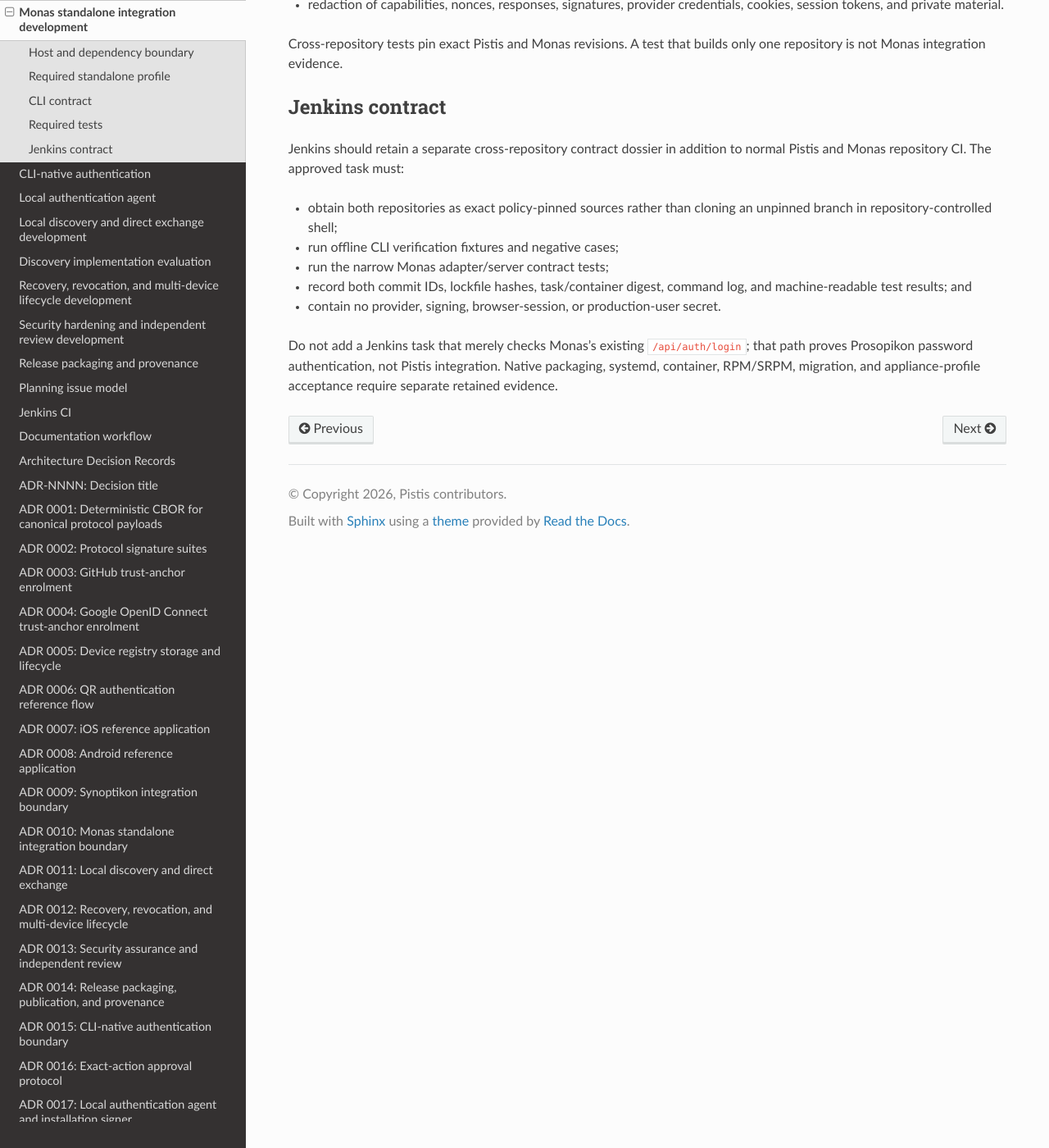
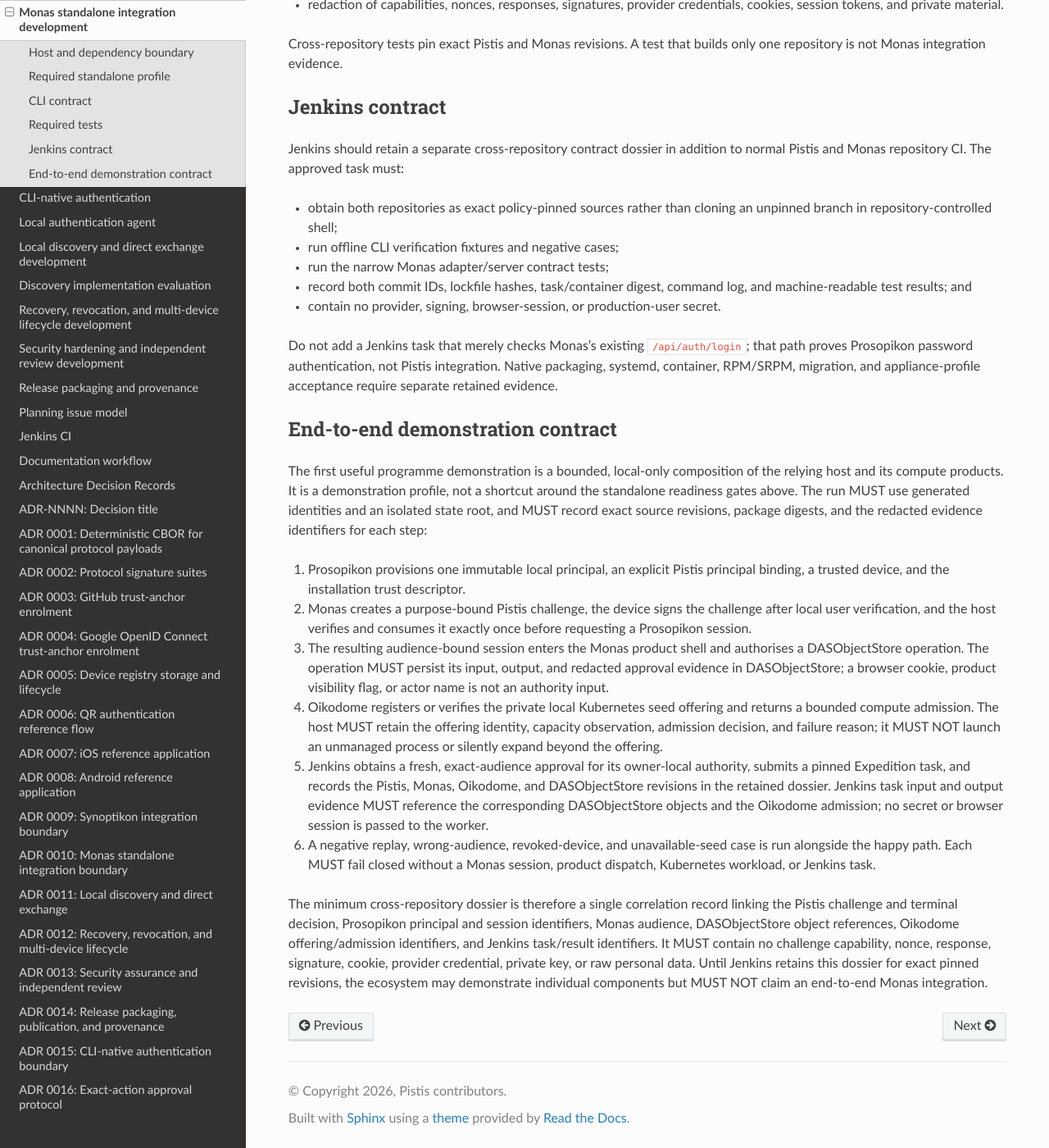
Before and after one commit to sagrudd/pistis, a Sphinx documentation site: the page built from docs/development/monas.md, in a window 1280 px wide and 1400 px high, scrolled down 2205 px. Shown: the whole window at 82% size. Built offline with Sphinx 7.4.7 and the Read the Docs theme 3.1.0, drawn with Linux system fonts in a browser that asks for light colours; the version number could not be read and is left out.

Commit message:
docs: define Monas end-to-end demonstration contract

```diff
--- a/docs/development/monas.md
+++ b/docs/development/monas.md
@@ -129,3 +129,44 @@
 `/api/auth/login`; that path proves Prosopikon password authentication, not
 Pistis integration. Native packaging, systemd, container, RPM/SRPM, migration,
 and appliance-profile acceptance require separate retained evidence.
+
+## End-to-end demonstration contract
+
+The first useful programme demonstration is a bounded, local-only composition
+of the relying host and its compute products. It is a demonstration profile,
+not a shortcut around the standalone readiness gates above. The run MUST use
+generated identities and an isolated state root, and MUST record exact source
+revisions, package digests, and the redacted evidence identifiers for each
+step:
+
+1. Prosopikon provisions one immutable local principal, an explicit Pistis
+   principal binding, a trusted device, and the installation trust descriptor.
+2. Monas creates a purpose-bound Pistis challenge, the device signs the
+   challenge after local user verification, and the host verifies and consumes
+   it exactly once before requesting a Prosopikon session.
+3. The resulting audience-bound session enters the Monas product shell and
+   authorises a DASObjectStore operation. The operation MUST persist its
+   input, output, and redacted approval evidence in DASObjectStore; a browser
+   cookie, product visibility flag, or actor name is not an authority input.
+4. Oikodome registers or verifies the private local Kubernetes seed offering
+   and returns a bounded compute admission. The host MUST retain the offering
+   identity, capacity observation, admission decision, and failure reason; it
+   MUST NOT launch an unmanaged process or silently expand beyond the offering.
+5. Jenkins obtains a fresh, exact-audience approval for its owner-local
+   authority, submits a pinned Expedition task, and records the Pistis,
+   Monas, Oikodome, and DASObjectStore revisions in the retained dossier.
+   Jenkins task input and output evidence MUST reference the corresponding
+   DASObjectStore objects and the Oikodome admission; no secret or browser
+   session is passed to the worker.
+6. A negative replay, wrong-audience, revoked-device, and unavailable-seed
+   case is run alongside the happy path. Each MUST fail closed without a
+   Monas session, product dispatch, Kubernetes workload, or Jenkins task.
+
+The minimum cross-repository dossier is therefore a single correlation record
+linking the Pistis challenge and terminal decision, Prosopikon principal and
+session identifiers, Monas audience, DASObjectStore object references,
+Oikodome offering/admission identifiers, and Jenkins task/result identifiers.
+It MUST contain no challenge capability, nonce, response, signature, cookie,
+provider credential, private key, or raw personal data. Until Jenkins retains
+this dossier for exact pinned revisions, the ecosystem may demonstrate
+individual components but MUST NOT claim an end-to-end Monas integration.
```
Also changed, not shown: CHANGELOG.md (+5 -0 lines), docs/operations/monas.md (+26 -0 lines).
